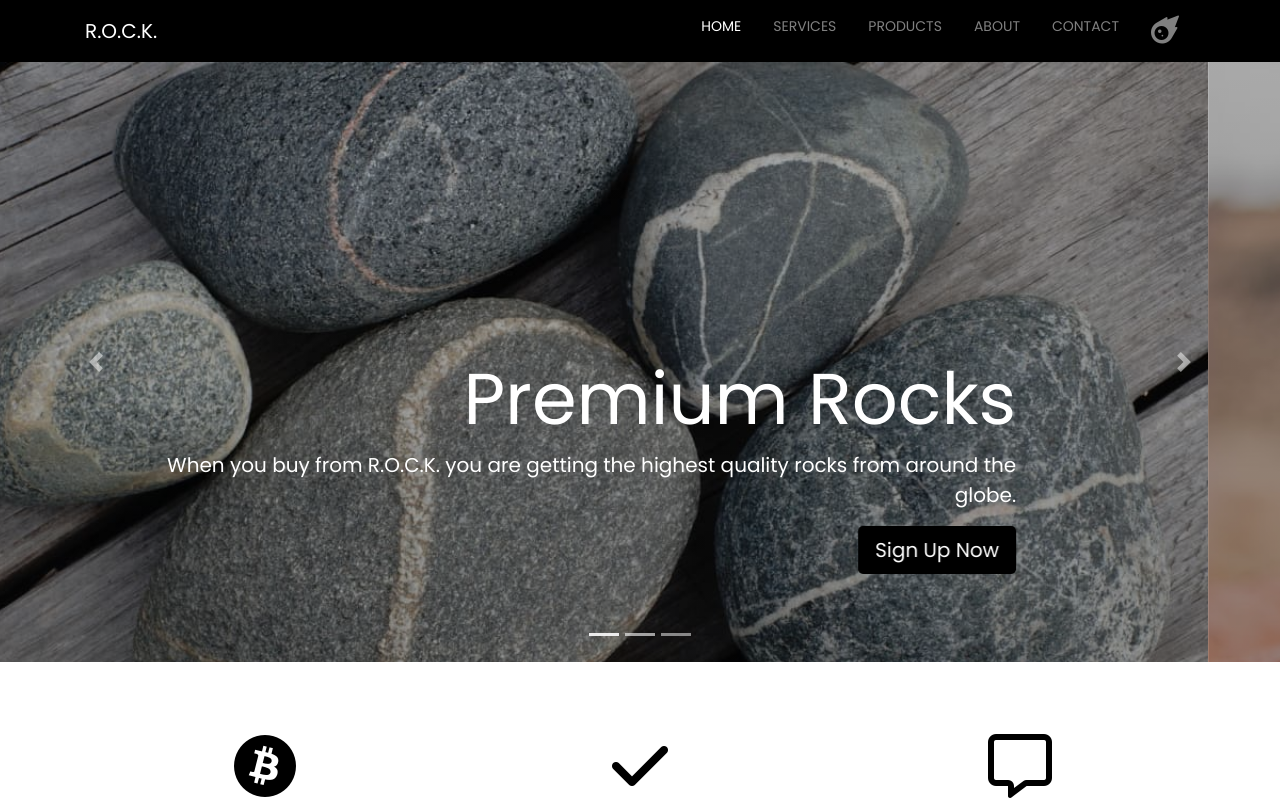
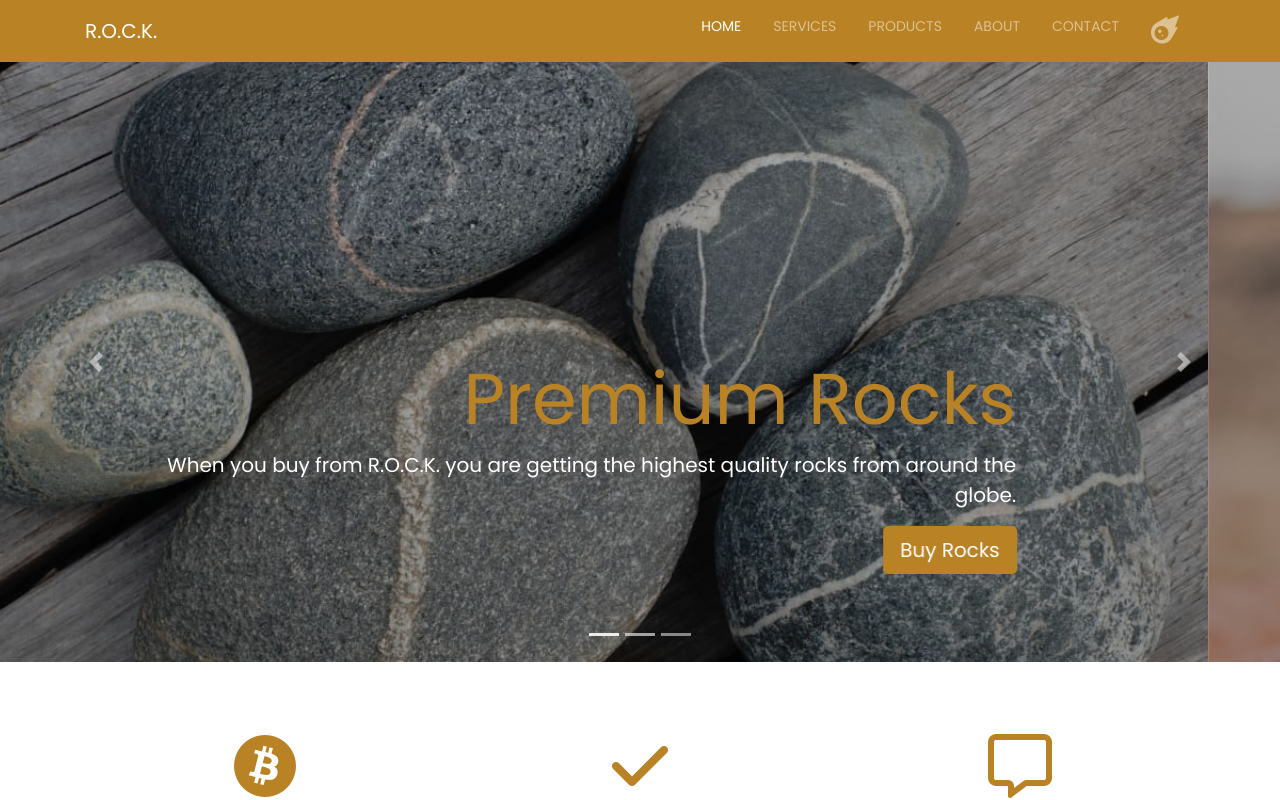
Before and after one commit to Cwil20/E-commerce, a plain HTML site: page index.html in a window 1280 px wide. Shown: the top 800 px of the page. Drawn offline with nearby package versions, Linux system fonts and the light colour scheme.

Commit message:
new color

```diff
--- a/index.html
+++ b/index.html
@@ -59,7 +59,7 @@
                 <div class="carousel-caption d-none d-sm-block text-right mb-5">
                   <h1 class="display-3 h-color">Premium Rocks</h1>
                   <p class="lead">When you buy from R.O.C.K. you are getting the highest quality rocks from around the globe.</p>
-                  <a href="#" class="btn btn-color slide-btn btn-lg">Sign Up Now</a>
+                  <a href="#" class="btn btn-color slide-btn btn-lg">Buy Rocks</a>
                 </div>
               </div>
             </div>
@@ -79,7 +79,7 @@
                 <div class="carousel-caption d-none d-sm-block text-right mb-5">
                   <h1 class="display-3 h-color">Wide Selection of Rocks</h1>
                   <p class="lead">We have many different rocks from many different locations for you to choose from.</p>
-                  <a href="#" class="btn btn-color slide-btn btn-lg">Learn More</a>
+                  <a href="#" class="btn btn-color slide-btn btn-lg">View Rocks</a>
                 </div>
               </div>
             </div>
--- a/main.css
+++ b/main.css
@@ -12,7 +12,7 @@ body{
     outline: none !important;
 }
 .bg-black{
-    background: #000;
+    background: #B98325;
 }
 /*=========Slider Section ============*/
 .carousel-item{
@@ -34,15 +34,15 @@ body{
     background-size: cover;
 }
 .h-color{
-    color:#fff;
+    color:#B98325;
 
 }
 .btn-color{
-    background: #000;
-    color: #fff;
+    background: ;
+    color: #B98325;
 }
 .btn-color:hover{
-    color: #fff;
+    color: white;
 }
 /* Wobble Vertical */
 @-webkit-keyframes slide-btn {
@@ -110,13 +110,13 @@ body{
       display: inline-block;
       font-size: 32px;
       margin-bottom: 16px;
-      color: #000;
+      color: #B98325;
       padding: 8px 16px;
   }
   /*======End of Service Section====*/
   /*=======Products section=======*/
   #products{
-    background:#000;
+    background:#B98325;
   }
   .product-title{
     color: #fff;
@@ -222,7 +222,7 @@ body{
 }
 /*Best Seller== */
 .seller{
-  background: #000;
+  background: #B98325;
   color: #fff;
   margin-top: 30px;
 }
@@ -261,7 +261,7 @@ body{
 /* End of Best Seller==*/
 /*Contact us */
 .btn-color{
-  background: #000;
+  background: #B98325;
   color: #fff;
 }
 
@@ -327,7 +327,7 @@ body{
 }
 /*==Footer===*/
 .footer{
-  background: #000;
+  background: #B98325;
   color: #fff;
 }
 .fab{
```
